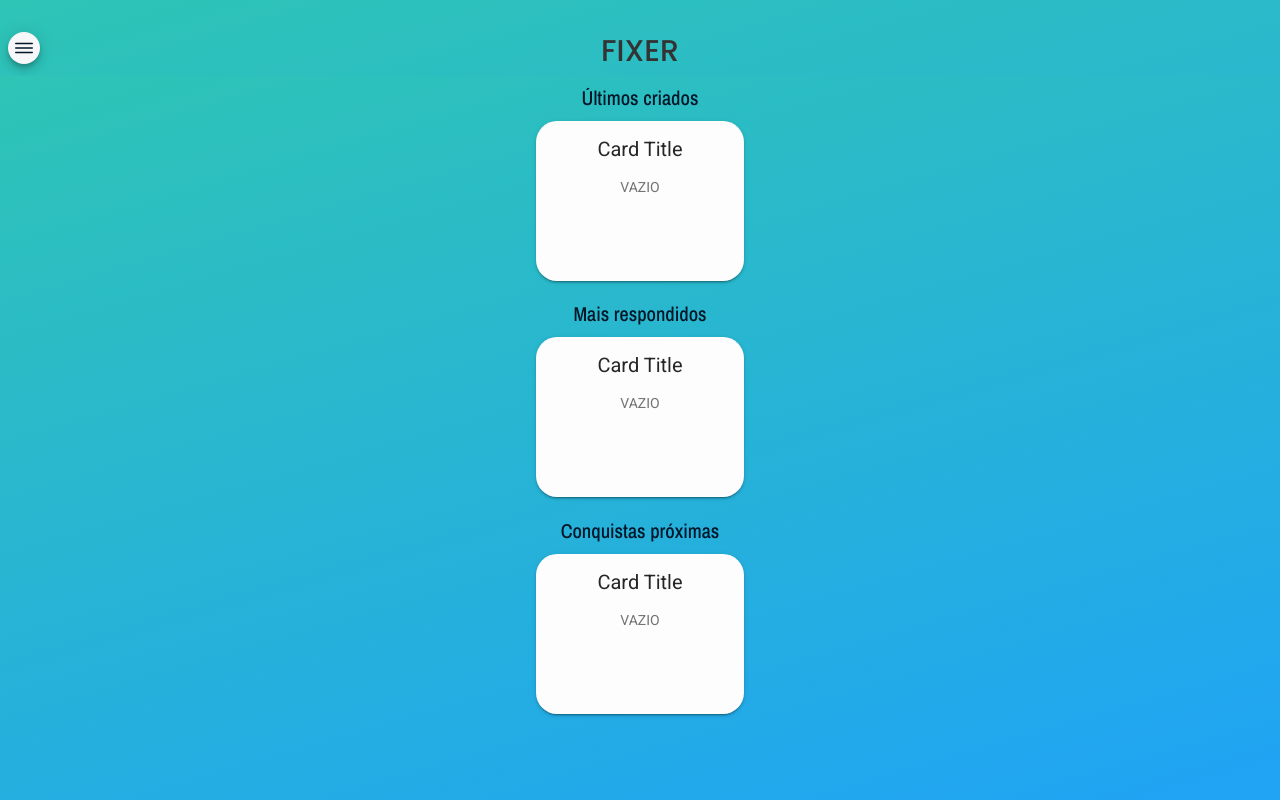
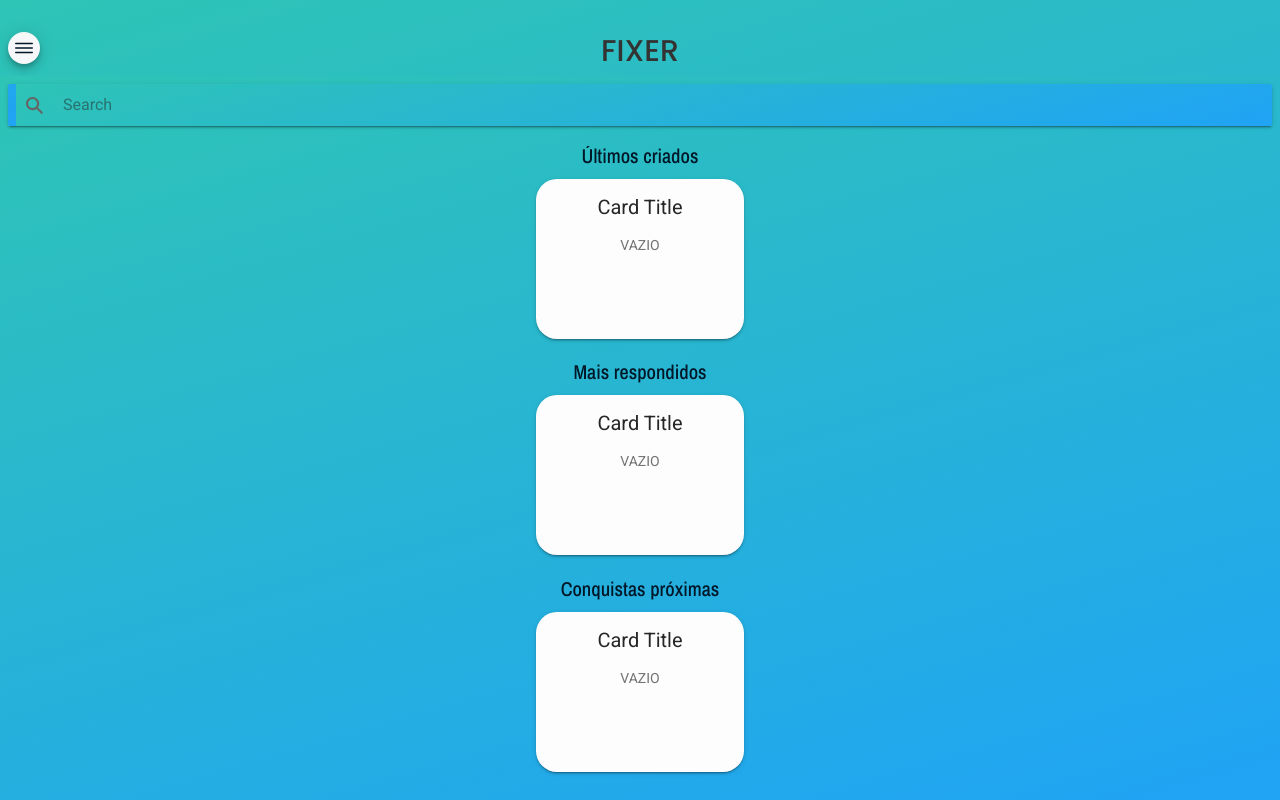
Before and after one commit to Lucasfield3/fixer-ionic-react, a React (Create React App) app: page /TelaInicio in a window 1280 px wide. Built offline with nearby package versions, Linux system fonts and the light colour scheme.

Commit message:
search bar

```diff
--- a/src/pages/TelaApresentacao/TelaInicio.tsx
+++ b/src/pages/TelaApresentacao/TelaInicio.tsx
@@ -10,7 +10,7 @@ import {
   IonHeader,
   IonMenuButton,
   IonMenu,
-  IonToolbar, IonAvatar, IonLabel, IonCard, IonCardHeader, IonCardSubtitle, IonCardTitle, IonCardContent
+  IonToolbar, IonAvatar, IonLabel, IonCard, IonCardHeader, IonCardSubtitle, IonCardTitle, IonCardContent, IonSearchbar
 } from '@ionic/react'
 import { menuOutline } from 'ionicons/icons';
 import './style.css'
@@ -26,7 +26,9 @@ const TelaInicio: React.FC = () => {
     await menuController.close();
   }
 
-  const history = useHistory()
+  const history = useHistory();
+
+  const [searchText, setSearchText] = useState('');
 
   return (
     <>
@@ -94,6 +96,11 @@ const TelaInicio: React.FC = () => {
 
         <IonContent className="menu-apresentacao-content">
 
+          <IonSearchbar className="search-bar"
+            value={searchText}
+            onIonChange={e => setSearchText(e.detail.value!)}>
+          </IonSearchbar>
+
           <IonGrid className="menu-grid">
             <IonLabel className="label-menu-title-cards">Últimos criados</IonLabel>
 
--- a/src/pages/TelaApresentacao/style.css
+++ b/src/pages/TelaApresentacao/style.css
@@ -113,3 +113,7 @@ ion-button{
   text-align: center;
   justify-content: center;
 }
+
+.search-bar{
+  border-radius: 50px;
+}
```
